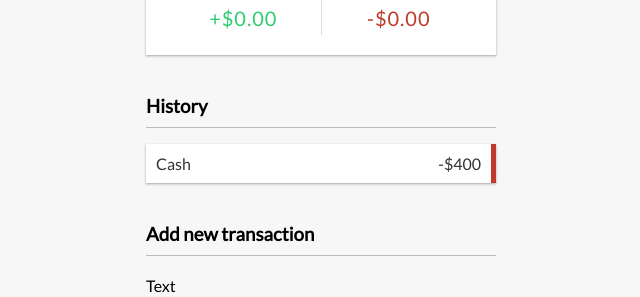
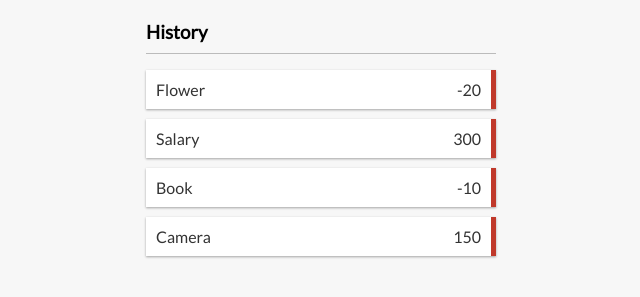
Before and after one commit to zamisyh/expense-tracker, a React (Create React App) app: page / in a window 1280 px wide. Shown: the part 198-495 px from the top of the page, without its empty margins (319-959 px from the left). Built offline with nearby package versions, Linux system fonts and the light colour scheme.

Commit message:
Showing transaction using data dummy

```diff
--- /dev/null
+++ b/src/components/Transaction.js
@@ -0,0 +1,11 @@
+import React from 'react'
+
+export const Transaction = ({transaction}) => {
+  return (
+    <>
+        <li className="minus">
+            {transaction.text} <span> {transaction.amount} </span><button className="delete-btn">x</button>
+        </li>
+    </>
+  )
+}
--- a/src/components/TransactionList.js
+++ b/src/components/TransactionList.js
@@ -1,13 +1,17 @@
-import React from 'react'
+import React, { useContext } from 'react'
+import { GlobalContext } from '../context/GlobalState'
+import { Transaction } from './Transaction';
 
 export const TransactionList = () => {
+  const { transactions } = useContext(GlobalContext);
+
   return (
     <>
      <h3>History</h3>
       <ul id="list" className="list">
-        <li className="minus">
-          Cash <span>-$400</span><button className="delete-btn">x</button>
-        </li>
+          {transactions.map(transaction => (
+            <Transaction key={transaction.id} transaction={transaction} />
+          ))}
       </ul>
     </>
   )
```
